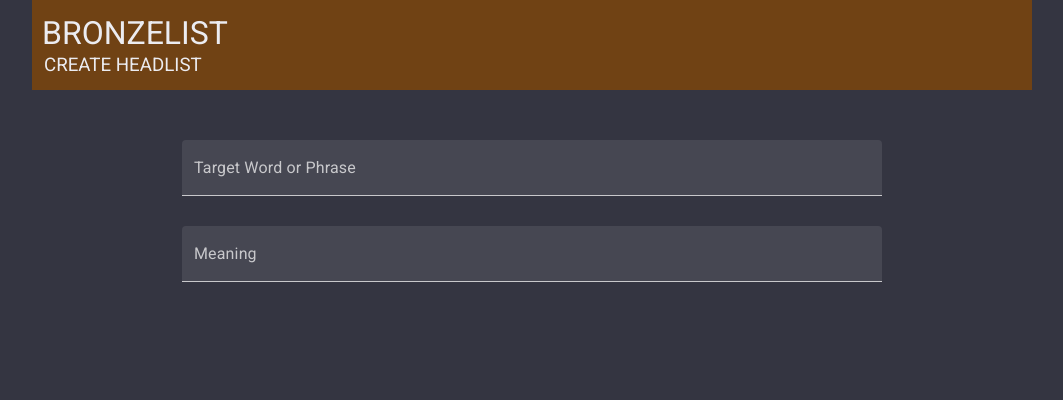
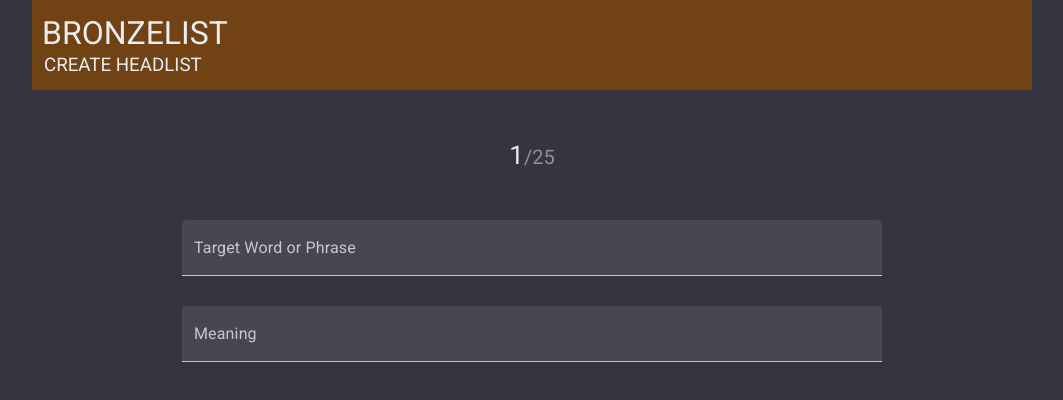
Before and after one commit to HKanwal/goldlist-method, a React (Vite) app: page / in a window 1280 px wide. Shown: the top 400 px of the page, without its empty margins (108-1171 px from the left). Built offline with nearby package versions, Linux system fonts and the light colour scheme.

Commit message:
Add page number

```diff
--- a/src/App.tsx
+++ b/src/App.tsx
@@ -12,7 +12,7 @@ function App() {
   return (
     <ThemeProvider theme={darkTheme}>
       <div className={Styles["app-container"]}>
-        <NewTransScreen targetLang="French" />
+        <NewTransScreen targetLang="French" pageNumber={1} />
       </div>
     </ThemeProvider>
   );
--- a/src/components/NewTransPage/NewTransScreen.module.css
+++ b/src/components/NewTransPage/NewTransScreen.module.css
@@ -37,3 +37,22 @@
   width: 100%;
   height: 30px;
 }
+
+.page-number-container {
+  position: relative;
+  margin-top: 50px;
+}
+
+.page-number {
+  font-size: 26px;
+}
+
+.slash {
+  color: rgba(var(--white), 0.5);
+  font-size: 20px;
+}
+
+.total-pages {
+  color: rgba(var(--white), 0.5);
+  font-size: 20px;
+}
--- a/src/components/NewTransPage/NewTransScreen.tsx
+++ b/src/components/NewTransPage/NewTransScreen.tsx
@@ -1,9 +1,11 @@
 import { TextField } from "@mui/material";
 import Styles from "./NewTransScreen.module.css";
-import { useEffect, useState } from "react";
+import { useState } from "react";
+import constants from "../../constants";
 
 interface NewTransScreenProps {
   targetLang: "French" | "Spanish";
+  pageNumber: number;
 }
 
 function NewTransScreen(props: NewTransScreenProps) {
@@ -16,6 +18,12 @@ function NewTransScreen(props: NewTransScreenProps) {
         <h1 className={Styles.title}>BRONZELIST</h1>
         <h3 className={Styles.subtitle}>CREATE HEADLIST</h3>
       </header>
+
+      <div className={Styles["page-number-container"]}>
+        <span className={Styles["page-number"]}>{props.pageNumber}</span>
+        <span className={Styles.slash}>/</span>
+        <span className={Styles["total-pages"]}>{constants.headlistLength}</span>
+      </div>
 
       <div className={Styles["inputs-container"]}>
         <TextField
--- /dev/null
+++ b/src/constants.ts
@@ -0,0 +1,5 @@
+const headlistLength = 25;
+
+export default {
+  headlistLength,
+};
```
